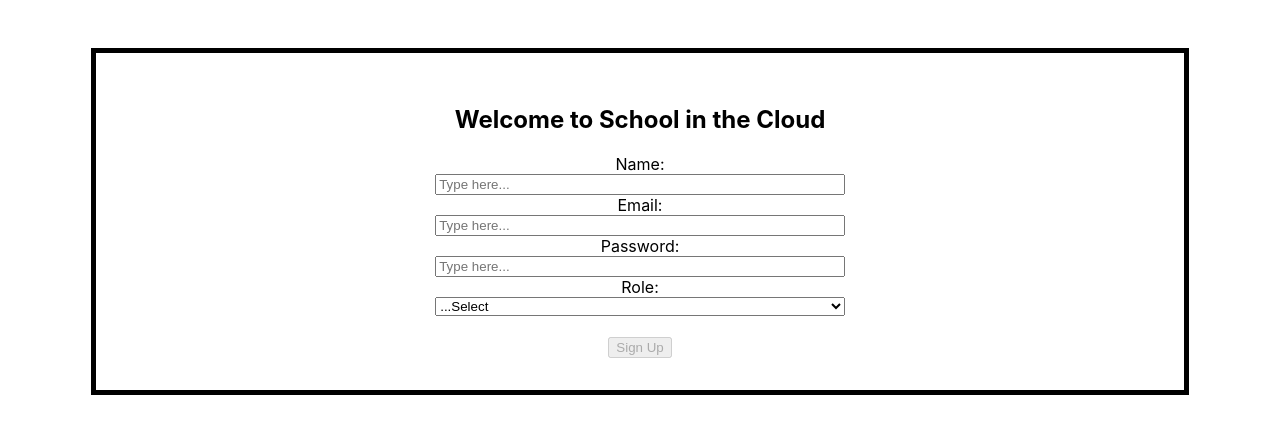
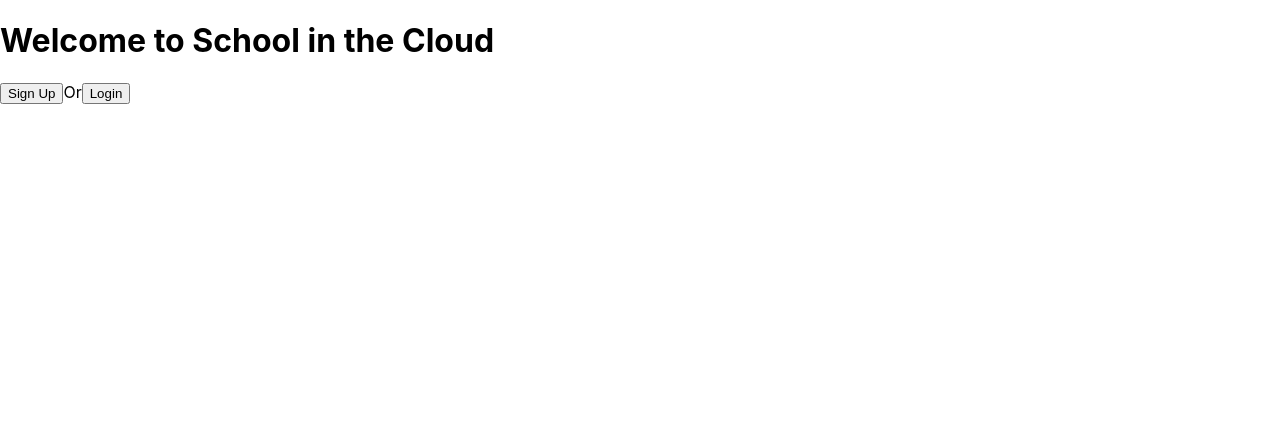
Before and after one commit to bw-school-in-the-cloud-2/FE, a React (Create React App) app in the folder school-in-the-cloud/: page / in a window 1280 px wide. Shown: the top 434 px of the page. Built offline with nearby package versions, Linux system fonts and the light colour scheme.

Commit message:
Added Route,Switch,Paths to Main page

```diff
--- a/school-in-the-cloud/src/App.js
+++ b/school-in-the-cloud/src/App.js
@@ -1,12 +1,40 @@
 import React from 'react';
 import './App.css';
+import { Link, Route, Switch} from 'react-router-dom'
 import LoginForm from './Login'
 
 function App() {
   return (
-<LoginForm>
+    <div>
 
-</LoginForm>
+      <Route path='/'>
+      <h1>Welcome to School in the Cloud</h1>
+
+    <Link to='/SignUp'>
+          <button id='SignUpBtn'>Sign Up</button>
+        </Link>
+
+      <span>Or</span>
+      <Link to='/Login'>
+      <button id='LoginBtn'>Login</button>
+        </Link>
+      </Route>
+
+    <Switch>
+
+      <Route path='/SignUp'>
+      <LoginForm>
+      </LoginForm>
+      </Route>
+
+
+      <Route path='/Login'>
+      </Route>
+
+    </Switch>
+
+    </div>
+
   );
 }
 
--- a/school-in-the-cloud/src/Login.js
+++ b/school-in-the-cloud/src/Login.js
@@ -123,33 +123,33 @@ const Login = () => {
 			<form>
 
                 <div>
-                <label>Name:
+                <label>
                     <input
                     type='text'
                     value={formValues.name}
-                    placeholder='Type here...'
+                    placeholder='Enter Name...'
                     name='name'
                     onChange={onInputChange}
                     >
                     </input>
                 </label>
 
-				<label>Email:
+				<label>
                     <input
                     type='email'
                     value={formValues.email}
-                    placeholder='Type here...'
+                    placeholder='Enter Email...'
                     name='email'
                     onChange={onInputChange}
                     >
                     </input>
                 </label>
 
-				<label>Password:
+				<label>
                     <input
                     type='password'
 					value={formValues.password}
-                    placeholder='Type here...'
+                    placeholder='Enter Password...'
                     name='password'
                     onChange={onInputChange}
                     >
@@ -163,7 +163,7 @@ const Login = () => {
                     name='role'>
                         <option value=''>...Select</option>
                         <option value='student'>Student</option>
-                        <option value='teacher'>Teacher</option>
+                        <option value='volunteer'>Volunteer</option>
                         <option value='admin'>Admin</option>
                     </select>
                 </label>
```
